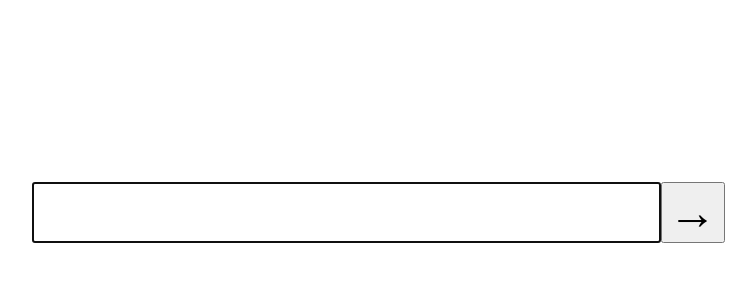
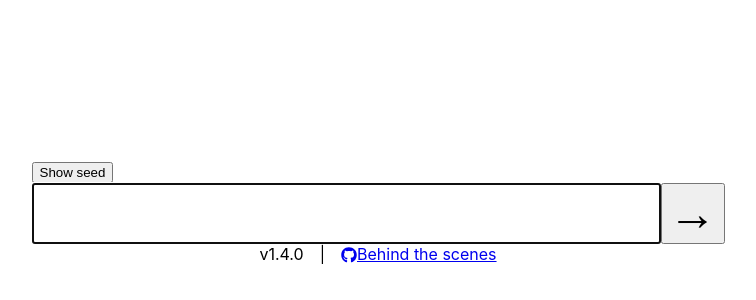
Before and after one commit to j-m/word-guess, a React (Create React App) app: page / in a window 1280 px wide. Shown: the part 188-488 px from the top of the page, without its empty margins (262-1018 px from the left). Built offline with nearby package versions, Linux system fonts and the light colour scheme.

Commit message:
Show seed. Version number. GitHub link

```diff
--- a/package.json
+++ b/package.json
@@ -1,6 +1,6 @@
 {
   "name": "word-guess",
-  "version": "1.3.0",
+  "version": "1.4.0",
   "private": true,
   "main": "src/index.tsx",
   "homepage": "./",
@@ -15,6 +15,7 @@
     "react": "^17.0.1",
     "react-confetti": "^6.0.0",
     "react-dom": "^17.0.1",
+    "react-icons": "^3.11.0",
     "tween-functions": "^1.2.0",
     "typescript": "^4.0.5",
     "web-vitals": "^0.2.4"
--- a/src/components/Start/WordInput.tsx
+++ b/src/components/Start/SentenceInput.tsx
@@ -1,19 +1,19 @@
 import React from 'react'
 
-interface WordInputProps {
-  word: string
-  onChange: (word: string)=> void
+interface SentenceInputProps {
+  value: string
+  onChange: (input: string) => void
 }
-const WordInput: React.FunctionComponent<WordInputProps> = (props: WordInputProps)=> {
+const SentenceInput: React.FunctionComponent<SentenceInputProps> = (props: SentenceInputProps)=> {
   return (
     <input
       type="text"
       style={{fontSize:'3rem', fontWeight:400}}
-      value={props.word}
+      value={props.value}
       onChange={(event: React.ChangeEvent<HTMLInputElement>) =>  props.onChange(event.target.value) }
       autoFocus
     />
   )
 }
 
-export default WordInput
+export default SentenceInput
--- a/src/components/Start/StartForm.tsx
+++ b/src/components/Start/StartForm.tsx
@@ -1,12 +1,15 @@
+import { version } from '../../../package.json'
 import React from 'react'
-import WordInput from './WordInput'
+import { FaGithub } from 'react-icons/fa'
+
+import SentenceInput from './SentenceInput'
 import StartGameButton from './StartGameButton'
 
 const BASE: bigint = 28n
 
-function seed(word: string): bigint {
+function seed(input: string): bigint {
   let seed: bigint = 0n
-  Object.values(word.split("")).forEach(letter => {
+  Object.values(input.split("")).forEach(letter => {
     if (letter !== " ") {
       seed += BigInt(letter.charCodeAt(0)) - 65n + 1n
     }
@@ -15,38 +18,40 @@ function seed(word: string): bigint {
   return seed
 }
 
-function word(seed: bigint): string {
-  let word: string = ""
+function sentence(seed: bigint): string {
+  let sentence: string = ""
   while (seed > BASE) {
     seed /= BASE
     const letter: number = Number(seed % BASE)
     if (letter === 0) {
-      word += ' '
+      sentence += ' '
     } else {
-      word += String.fromCharCode(letter + 65 - 1)
+      sentence += String.fromCharCode(letter + 65 - 1)
     }
   }
-  return word.split("").reverse().join("")
+  return sentence.split("").reverse().join("")
 }
 
 interface StartFormProps {
-  start: (seed: bigint, word: string) => void
+  start: (seed: bigint, input: string) => void
 }
 interface StartFormState {
-  word: string
+  input: string
+  seed: bigint | undefined
   error: string | undefined
 }
 export default class StartForm extends React.PureComponent<StartFormProps, StartFormState> {
   constructor (props: StartFormProps) {
     super(props)
     this.state = {
-      word: "",
+      input: "",
+      seed: undefined,
       error: undefined,
     }
   }
 
   submit = () => {
-    const input: string = this.state.word.toUpperCase()
+    const input: string = this.state.input.toUpperCase()
     if (!input || !input.trim()) {
       this.setState({error: "Input required"})
       return
@@ -56,20 +61,31 @@ export default class StartForm extends React.PureComponent<StartFormProps, Start
       return
     }
     if (/^\d+$/.test(input)) {
-      this.props.start(BigInt(input), word(BigInt(input)))
+      this.props.start(BigInt(input), sentence(BigInt(input)))
       return
     }
     this.setState({error: "Input should either be just letters and spaces or a numeric seed"})
+  }
 
+  showSeed = () => {
+    this.setState(state => ({...state, seed: seed(state.input)}))
+  }
+
+  onWordChange = (input: string) => {
+    this.setState({seed: undefined, input})
   }
 
   render() {
     return (
-    <>
+    <div>
+      {this.state.seed
+      ? <span>{this.state.seed.toString()}</span>
+      : <button onClick={this.showSeed}>Show seed</button>}
+
       <form id="start" onSubmit={(e)=>e.preventDefault()}>
-        <WordInput
-          word={this.state.word}
-          onChange={(word: string)=>this.setState({word})}
+        <SentenceInput
+          value={this.state.input}
+          onChange={this.onWordChange}
         />
         <StartGameButton
           onClick={this.submit}
@@ -78,7 +94,13 @@ export default class StartForm extends React.PureComponent<StartFormProps, Start
       {this.state.error
       ? <p className="error">{this.state.error}</p>
       : undefined}
-    </>
+
+      <div style={{width: "100%", textAlign: 'center'}}>
+        <span>v{version}</span>
+        <span style={{margin:"0 1rem"}}>|</span>
+        <a href="https://github.com/j-m/word-guess"><FaGithub style={{ verticalAlign: 'middle'}}/>Behind the scenes</a>
+      </div>
+    </div>
     )
   }
 }
```
Also changed, not shown: 1 other file (tests, documents, lock files or other folders).
